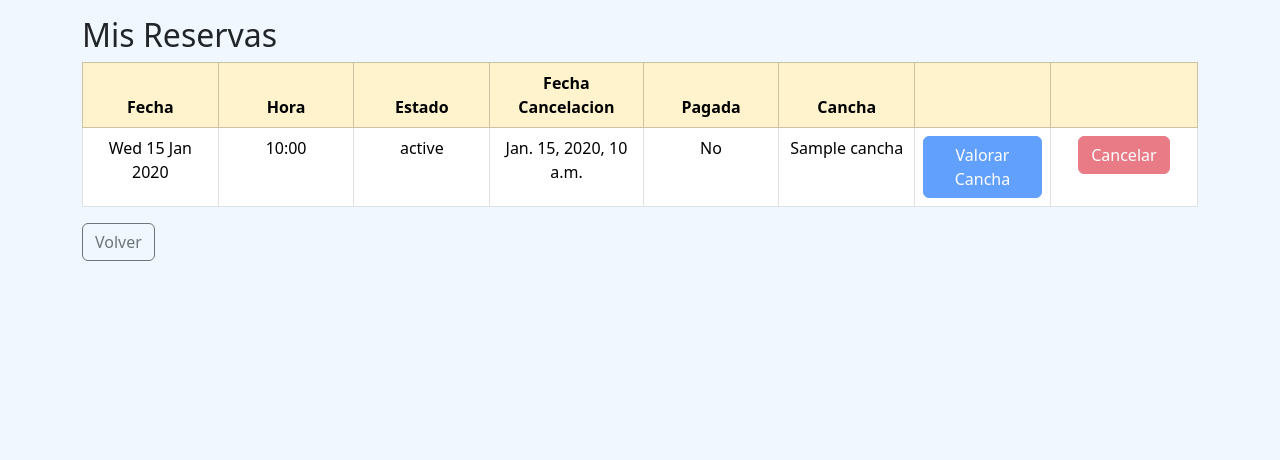
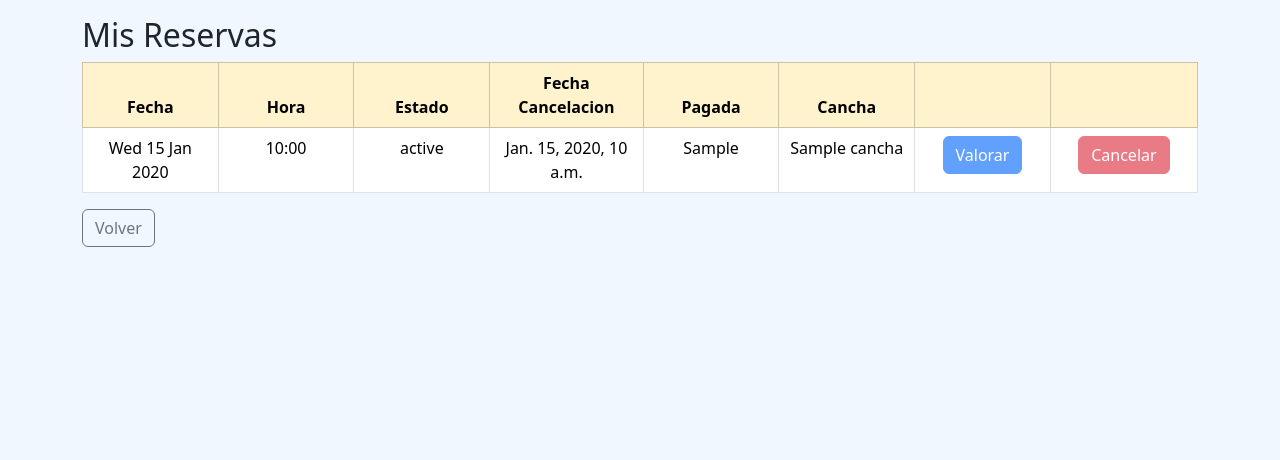
Before and after one commit to marisoltorres99/tp_hp, a Django app: template club_paddle/reservas/templates/reservas/mostrar_reservas.html in a window 1280 px wide. Shown: the top 460 px of the page. Run offline with Django 4.2, Linux system fonts and the light colour scheme; the template is opened without the code that fills it: most values are stand-ins (such as "Sample title", 1, 10 or a date in 2020).

Commit message:
cambios interfaz muestra de reservas

```diff
--- a/club_paddle/reservas/templates/reservas/mostrar_reservas.html
+++ b/club_paddle/reservas/templates/reservas/mostrar_reservas.html
@@ -30,16 +30,16 @@
                     <tr>
                         <td>{{ reserva.fecha_hora_reserva|date:"D d M Y" }}</td>
                         <td>{{ reserva.fecha_hora_reserva|time:"H:i" }}</td>
-                        <td>{{ reserva.estado }}</td>
+                        <td>{{ reserva.obtener_estado }}</td>
                         <td>{{ reserva.fecha_hora_cance|default:"No Cancelada" }}</td>
-                        <td>{{ reserva.pagada|default:"No" }}</td>
+                        <td>{{ reserva.obtener_pagada }}</td>
                         <td>{{ reserva.cancha }}</td>
                         <td>
                             {% if reserva.se_puede_valorar %}
                                 <a href="{% url "nueva_valoracion" cancha_id=reserva.cancha.pk %}"
-                                   class="btn btn-primary">Valorar Cancha</a>
+                                   class="btn btn-primary">Valorar</a>
                             {% else %}
-                                <button class="btn btn-primary" type="button"  disabled>Valorar Cancha</button>
+                                <button class="btn btn-primary" type="button"  disabled>Valorar</button>
                             {% endif %}
                         </td>
                         <td>
@@ -58,7 +58,7 @@
                 {% endfor %}
             </tbody>
         </table>
-        <a href="{% url "mi_cuenta" %}" class="btn btn-outline-secondary">Volver</a>
+        <a href="{% url "mi_cuenta" %}" class="btn btn-outline-secondary" style="margin-bottom: 30px">Volver</a>
         <form action="{% url "cancelar_reserva" %}" method="post">
             {% csrf_token %}
             <!-- The Modal -->
--- a/club_paddle/reservas/views.py
+++ b/club_paddle/reservas/views.py
@@ -54,7 +54,9 @@
 def mostrar_reservas(request):
     if request.method == "GET":
         cliente = Cliente.objects.get(user_id=request.user.id)
-        mis_reservas_qs = Reserva.objects.filter(cliente=cliente)
+        mis_reservas_qs = Reserva.objects.filter(cliente=cliente).order_by(
+            "fecha_hora_reserva"
+        )
         context = {"mis_reservas_qs": mis_reservas_qs}
         return render(request, "reservas/mostrar_reservas.html", context)
 
```
Also changed, not shown: club_paddle/reservas/models.py (+9 -0 lines).
